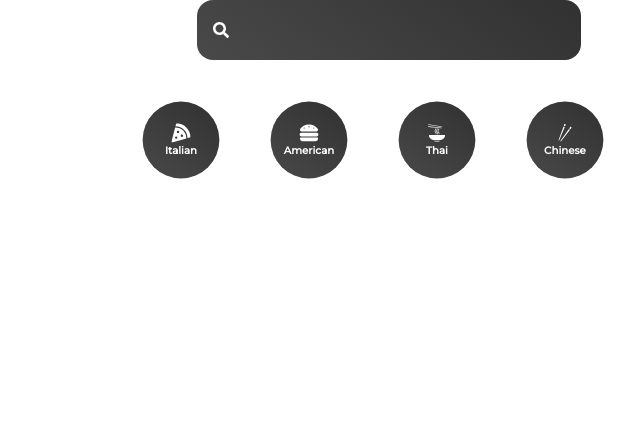
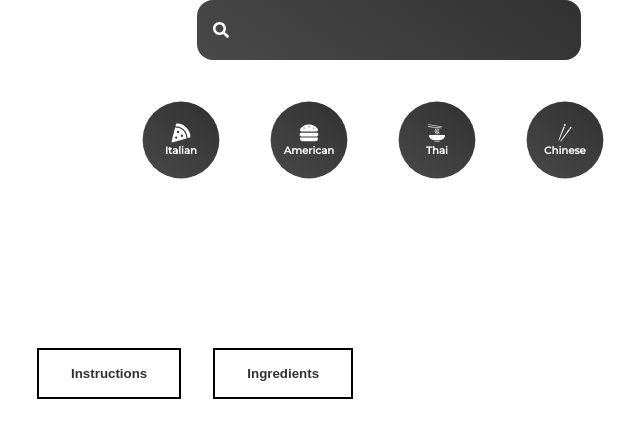
Before and after one commit to theoladas/React-RecipeApp, a React (Create React App) app in the folder recipe-app/: page /Recipe/1 in a window 1280 px wide. Shown: the top 438 px of the page, without its empty margins (251-891 px from the left). Built offline with nearby package versions, Linux system fonts and the light colour scheme; no server answers.

Commit message:
Added - styles on Recipe.jsx and render code

```diff
--- a/recipe-app/src/pages/Recipe.jsx
+++ b/recipe-app/src/pages/Recipe.jsx
@@ -23,7 +23,49 @@ const Recipe = () => {
     fetchDetails();
   }, [params.name]);
   // Render everything
-  return <div>{details.title}</div>;
+  return (
+    <DetailWrapper>
+      <div>
+        <h2>{details.title}</h2>
+        <img src={details.image} alt={details.title} />
+      </div>
+      <Info>
+        <Button>Instructions</Button>
+        <Button>Ingredients</Button>
+      </Info>
+    </DetailWrapper>
+  );
 };
 
+// Styles
+const DetailWrapper = styled.div`
+  margin-top: 10rem;
+  margin-bottom: 5rem;
+  display: flex;
+  &.active {
+    background: linear-gradient(35deg, #494949, #313131);
+    color: white;
+  }
+  h2 {
+    margin-bottom: 2rem;
+  }
+  ul {
+    margin-top: 2rem;
+  }
+  li {
+    font-size: 1.2rem;
+    line-height: 2.5rem;
+  }
+`;
+const Button = styled.button`
+  padding: 1rem 2rem;
+  color: #313131;
+  background: white;
+  border: 2px solid black;
+  margin-right: 2rem;
+  font-weight: 600;
+`;
+const Info = styled.div`
+  margin-left: 10rem;
+`;
 export default Recipe;
```
